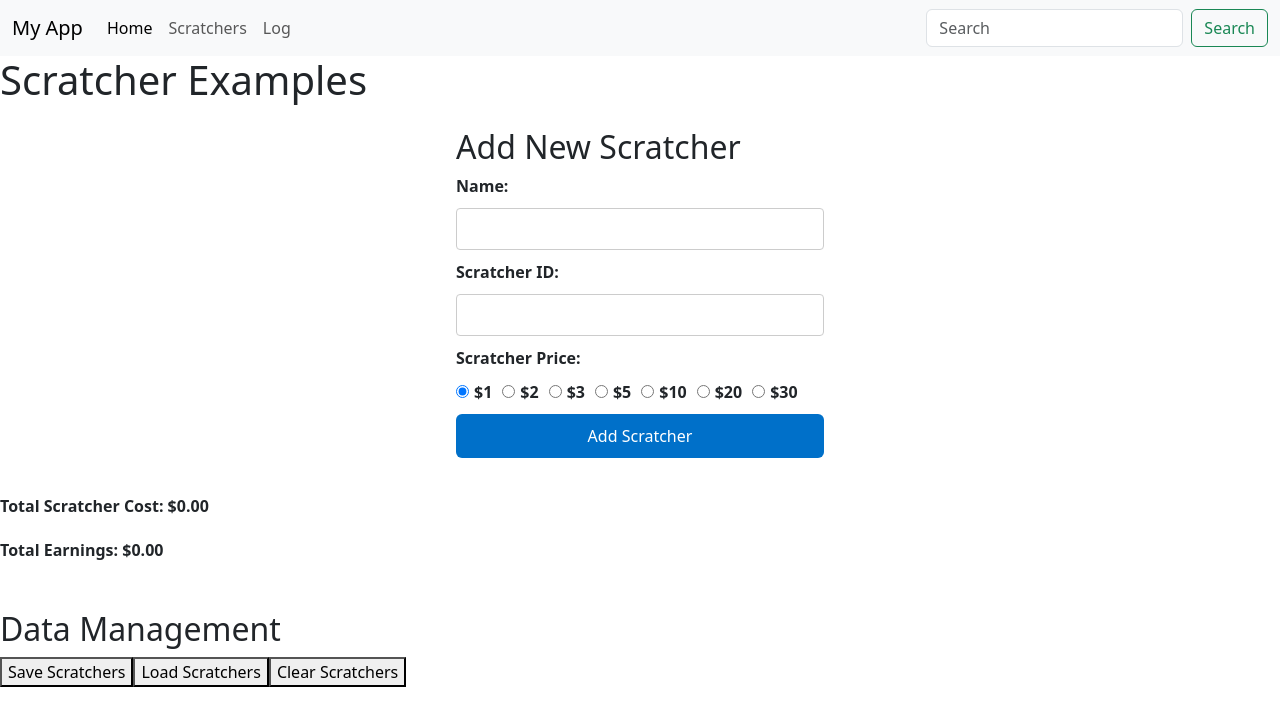
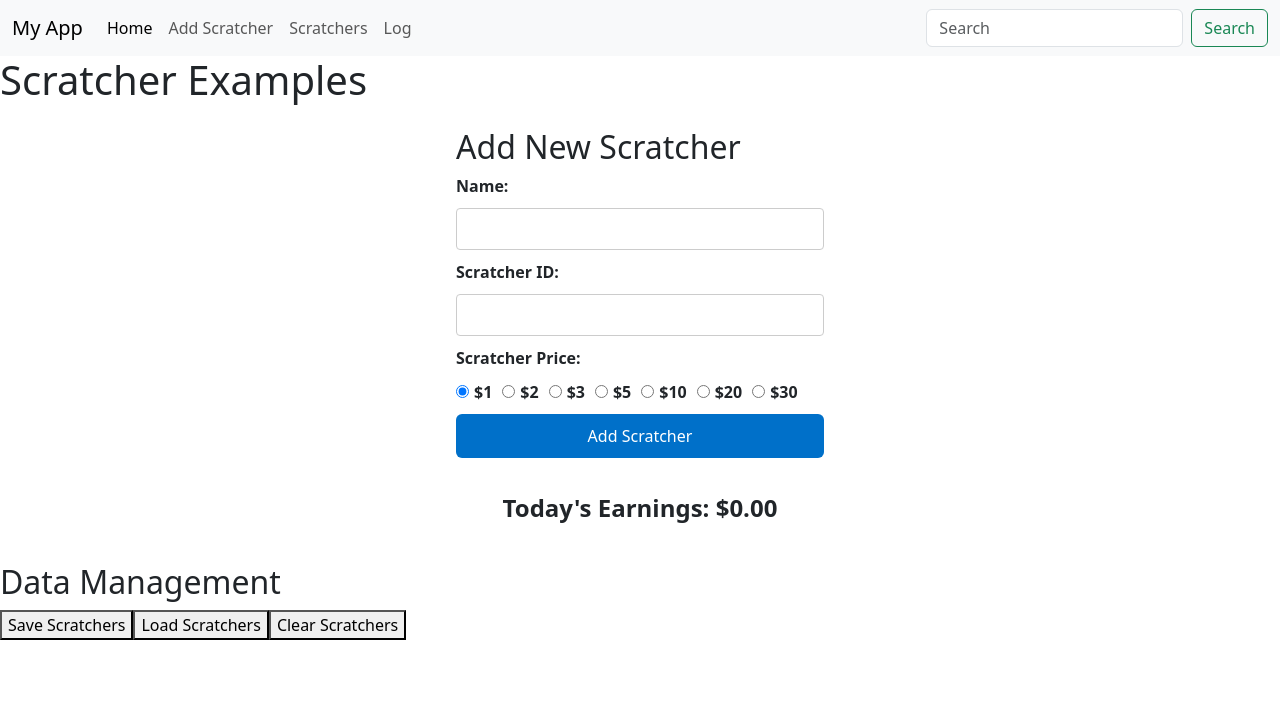
Before and after one commit to sopheak012/Inventory, a React (Vite) app in the folder frontend/: page / in a window 1280 px wide. Shown: the top 726 px of the page. Built offline with nearby package versions, Linux system fonts and the light colour scheme.

Commit message:
updated scratcher UI

```diff
--- a/frontend/src/components/DataMangement.jsx
+++ b/frontend/src/components/DataMangement.jsx
@@ -1,6 +1,6 @@
 import React from "react";
 import { useSelector, useDispatch } from "react-redux";
-import { loadScratchers } from "../features/scratcherSlice";
+import { loadScratchers, clearScratchers } from "../features/scratcherSlice";
 
 const DataManagement = () => {
   const dispatch = useDispatch();
@@ -11,17 +11,15 @@ const DataManagement = () => {
   };
 
   const handleLoadScratchers = () => {
-    // Load the scratchers array from localStorage and parse it as JSON
     const savedScratchers = JSON.parse(localStorage.getItem("savedScratchers"));
 
     if (Array.isArray(savedScratchers)) {
-      // Dispatch an action to update the scratchers in the Redux store
       dispatch(loadScratchers(savedScratchers));
     }
   };
 
   const handleClearScratchers = () => {
-    localStorage.removeItem("savedScratchers");
+    dispatch(clearScratchers());
   };
 
   return (
--- a/frontend/src/components/Navbar.jsx
+++ b/frontend/src/components/Navbar.jsx
@@ -14,7 +14,16 @@ function Navbar() {
             </a>
           </li>
           <li className="nav-item">
+            <a className="nav-link" href="/addScratcher">
+              {" "}
+              {/* Link to the AddScratcher page */}
+              Add Scratcher
+            </a>
+          </li>
+          <li className="nav-item">
             <a className="nav-link" href="/scratchers">
+              {" "}
+              {/* Link to the Scratchers page */}
               Scratchers
             </a>
           </li>
--- a/frontend/src/components/ScratcherList.jsx
+++ b/frontend/src/components/ScratcherList.jsx
@@ -66,14 +66,11 @@ const Heading = styled.h1`
   font-family: "Helvetica Neue", Arial, sans-serif;
 `;
 
-const TotalCost = styled.p`
+const TodayEarnings = styled.h2`
   font-weight: bold;
   margin-top: 20px;
-`;
-
-const TotalEarning = styled.p`
-  font-weight: bold;
-  margin-top: 20px;
+  font-size: 24px; /* Adjust the font size as needed */
+  text-align: center;
 `;
 
 const ScratcherList = () => {
@@ -81,9 +78,6 @@ const ScratcherList = () => {
     state.scratcher.scratcher
       .slice()
       .sort((a, b) => a.scratcherID - b.scratcherID)
-  );
-  const totalScratcherCost = useSelector(
-    (state) => state.scratcher.totalScratcherCost
   );
   const totalEarning = useSelector((state) => state.scratcher.totalEarning);
   const dispatch = useDispatch();
@@ -98,10 +92,9 @@ const ScratcherList = () => {
 
   return (
     <div>
-      <TotalCost>
-        Total Scratcher Cost: ${totalScratcherCost.toFixed(2)}
-      </TotalCost>
-      <TotalEarning>Total Earnings: ${totalEarning.toFixed(2)}</TotalEarning>
+      <TodayEarnings>
+        Today's Earnings: ${totalEarning.toFixed(2)}
+      </TodayEarnings>
       <Container>
         {scratchers.map((scratcher) => (
           <Card
--- a/frontend/src/features/scratcherSlice.js
+++ b/frontend/src/features/scratcherSlice.js
@@ -1,3 +1,4 @@
+// scratcherSlice.js
 import { createSlice } from "@reduxjs/toolkit";
 
 const initialScratcherState = {
@@ -87,10 +88,24 @@ const scratcherSlice = createSlice({
         );
       }
     },
+    clearScratchers: (state) => {
+      // Clear scratchers in Redux
+      state.scratcher = [];
+      state.totalEarning = 0;
+      state.totalScratcherCost = 0;
+
+      // Clear scratchers in localStorage
+      localStorage.removeItem("savedScratchers");
+    },
   },
 });
 
-export const { addScratcher, removeScratcher, buyScratcher, loadScratchers } =
-  scratcherSlice.actions;
+export const {
+  addScratcher,
+  removeScratcher,
+  buyScratcher,
+  loadScratchers,
+  clearScratchers,
+} = scratcherSlice.actions;
 
 export default scratcherSlice.reducer;
```
